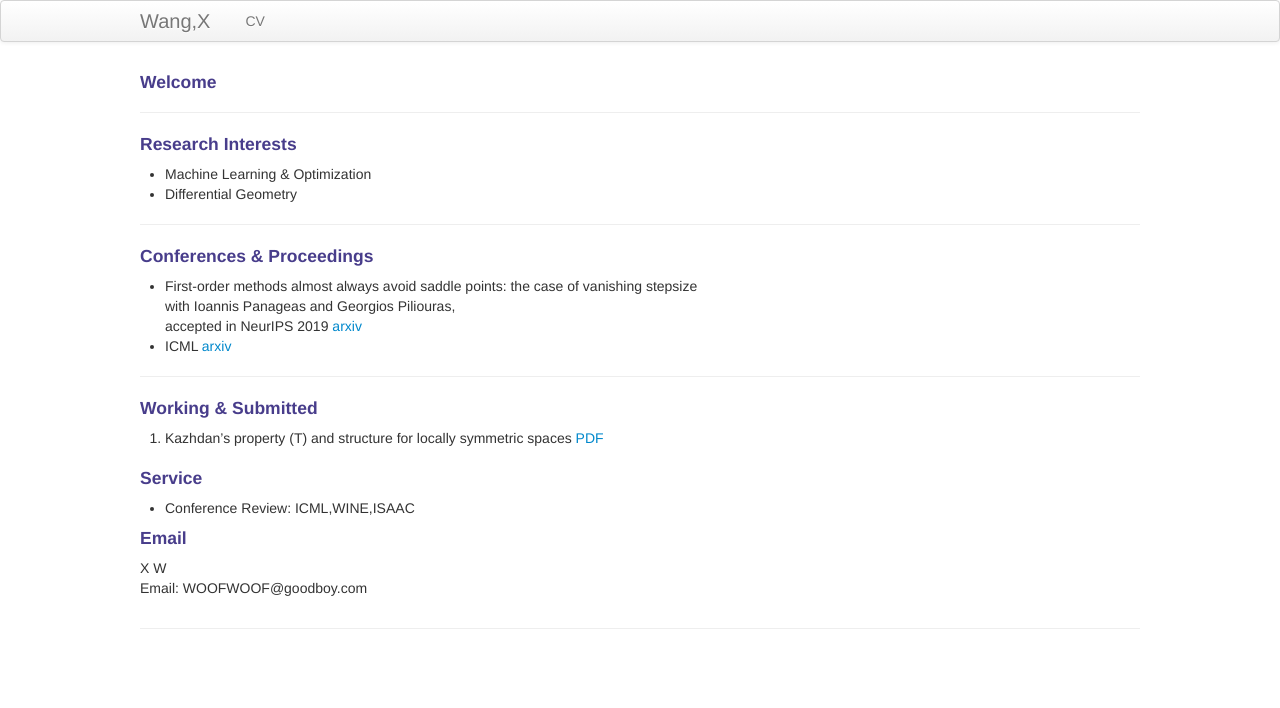
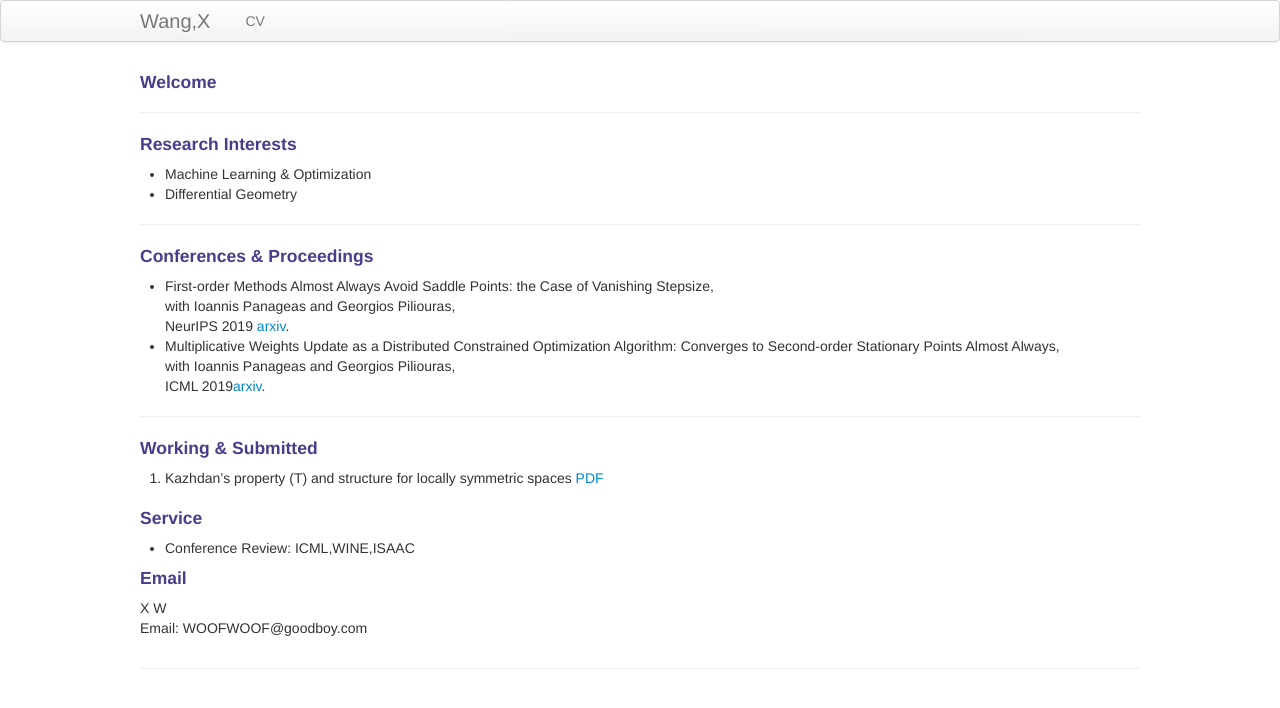
Before and after one commit to xiiaowang/xiiaowang.github.io, a Jekyll site: the page built from index.md, in a window 1280 px wide. Shown: the top 708 px of the page. Built offline with Jekyll 4.4.1, drawn with Linux system fonts in a browser that asks for light colours.

Commit message:
Update index.md

```diff
--- a/index.md
+++ b/index.md
@@ -36,8 +36,8 @@ keywords: machine learning, geometry
 ---
 <h4><a name="Conferences & Proceedings"></a>Conferences & Proceedings</h4>
 <ul>
-   <li> First-order methods almost always avoid saddle points: the case of vanishing stepsize <br/> with Ioannis Panageas and Georgios Piliouras,<br/> accepted in NeurIPS 2019 <a href="http://arxiv.org/abs/1906.07772">arxiv</a></li>
-   <li> ICML <a href="http://arxiv.org/abs/1810.05355">arxiv</a></li>
+   <li> First-order Methods Almost Always Avoid Saddle Points: the Case of Vanishing Stepsize, <br/> with Ioannis Panageas and Georgios Piliouras,<br/> NeurIPS 2019 <a href="http://arxiv.org/abs/1906.07772">arxiv</a>.</li>
+   <li> Multiplicative Weights Update as a Distributed Constrained Optimization Algorithm: Converges to Second-order Stationary Points Almost Always, <br/>with Ioannis Panageas and Georgios Piliouras,<br/> ICML 2019<a href="http://arxiv.org/abs/1810.05355">arxiv</a>.</li>
 </ul>
 ---
 <h4><a name="Working & Submitted"></a>Working & Submitted</h4>
```
